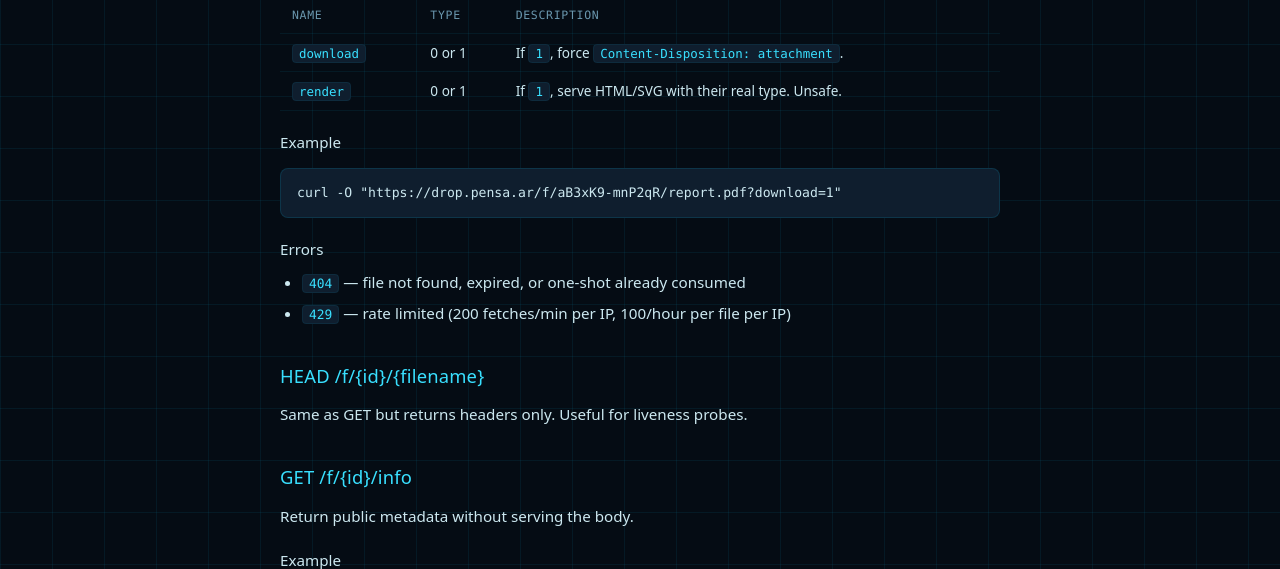
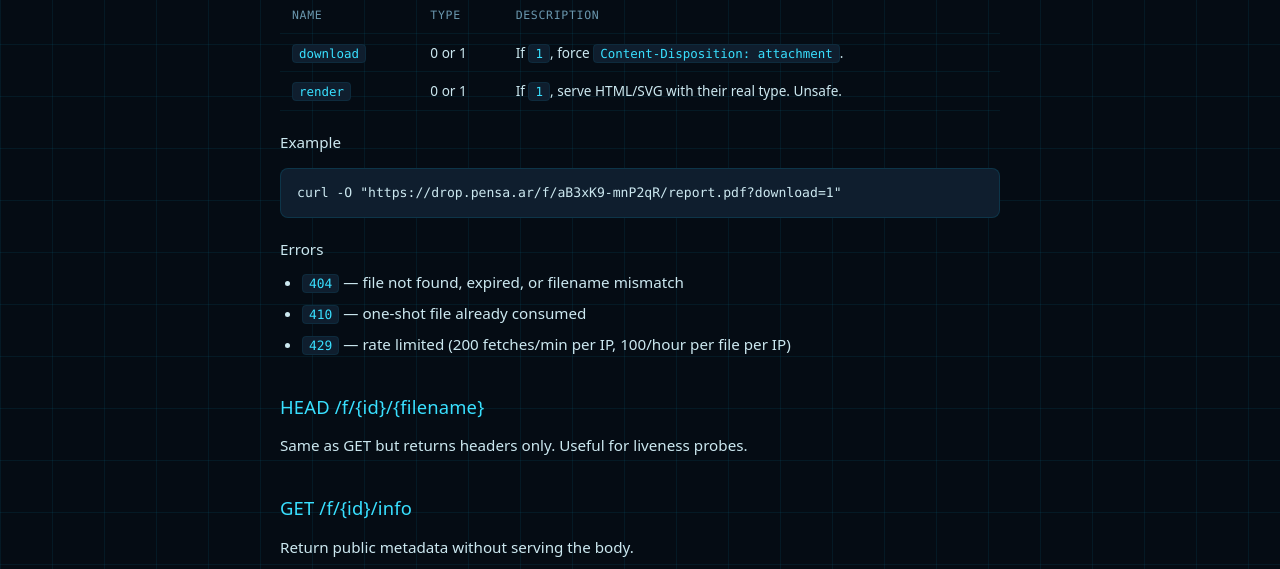
Before and after one commit to pensados/drop-pensa, a FastAPI app: page /api in a window 1280 px wide. Shown: the part 1464-2033 px from the top of the page. Run offline with FastAPI, Linux system fonts and the light colour scheme; parts of the project's set-up code (start-up, migrations or seed data) failed here and were passed over.

Commit message:
fix: return 410 Gone for consumed one-shot uploads (#2)
Per RFC 9110 §15.5.21, a resource that intentionally exists no more
should return 410, not 404. Distinguishes 'this used to be a one-shot
that's been consumed' from 'never existed / expired / wrong filename'.

The 410 only fires when the requested filename matches the stored
filename, so the no-enumeration property is preserved — an attacker
guessing IDs without filenames keeps seeing 404 only.

Closes #2

```diff
--- a/src/drop_pensa/routes/fetch.py
+++ b/src/drop_pensa/routes/fetch.py
@@ -27,10 +27,35 @@ def _safe_content_type(detected: str, render: bool) -> str:
 
 
 def _check_meta(store: DbStore, file_id: str, filename: str):
-    """Common preconditions for fetch/head. Raises 404 as appropriate."""
+    """
+    Common preconditions for fetch/head/info.
+
+    Raises 410 Gone when a one-shot upload has been consumed (RFC 9110
+    §15.5.21): the resource intentionally exists no more. Otherwise 404
+    for everything else (unknown id, expired, filename mismatch),
+    which preserves the no-enumeration property — an attacker without
+    the matching filename only ever sees 404.
+    """
     meta = store.get(file_id)
     if meta is None:
+        # Could be: never existed, expired, soft-deleted, or one-shot
+        # consumed. Peek at the raw row to tell consumed-one-shot apart
+        # from the rest, since that's the only case where 410 is correct.
+        raw = store.get_raw(file_id)
+        if (
+            raw is not None
+            and raw["deleted_at"] is not None
+            and filename == raw["filename"]
+            # The DB row doesn't carry one_shot in get_raw's projection,
+            # but we can infer: a soft-deleted row whose deleted_at is
+            # very close to its expires_at is a normal expiry, while one
+            # whose deleted_at is well before is a one-shot consumption.
+            # Cleaner: extend get_raw to include one_shot. We do that.
+            and raw.get("one_shot") is True
+        ):
+            raise HTTPException(status_code=410, detail="consumed")
         raise HTTPException(status_code=404, detail="not found")
+
     if filename != meta.filename:
         raise HTTPException(status_code=404, detail="not found")
     if meta.expires_at <= now_utc():
--- a/src/drop_pensa/web/templates/api.html
+++ b/src/drop_pensa/web/templates/api.html
@@ -75,7 +75,8 @@
 
   <h3>Errors</h3>
   <ul>
-    <li><code>404</code> — file not found, expired, or one-shot already consumed</li>
+    <li><code>404</code> — file not found, expired, or filename mismatch</li>
+    <li><code>410</code> — one-shot file already consumed</li>
     <li><code>429</code> — rate limited (200 fetches/min per IP, 100/hour per file per IP)</li>
   </ul>
 
```
Also changed, not shown: src/drop_pensa/routes/info.py (+14 -1 lines), tests/test_lifecycle.py (+39 -1 lines), src/drop_pensa/storage/db.py.
